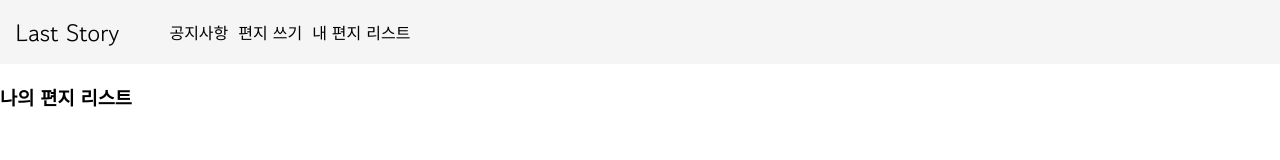
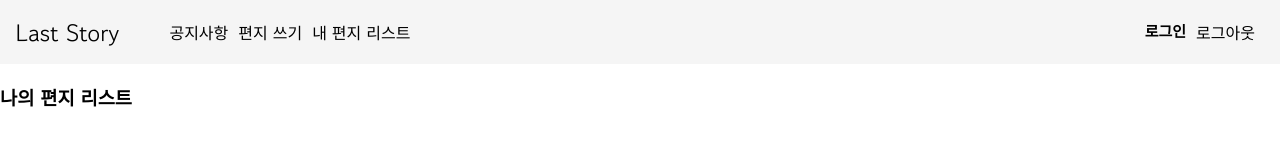
Before and after one commit to lstar2397/laststory, a website: page frontend/view/myLetterList.html in a window 1280 px wide. Drawn offline with Linux system fonts and the light colour scheme.

Commit message:
login, logout  html에 버튼 추가

```diff
--- a/frontend/public/css/letterWrite.css
+++ b/frontend/public/css/letterWrite.css
@@ -131,3 +131,15 @@ input[type="submit"] {
     cursor: pointer;
     margin-right: 10px;
 }
+
+#login-box {
+    position: relative;
+    display: flex;
+    margin-left: auto;
+}
+
+.login-btn {
+    font-size: 15px;
+    font-weight: bold;
+    cursor: pointer;
+}
--- a/frontend/public/css/myLetterList.css
+++ b/frontend/public/css/myLetterList.css
@@ -28,3 +28,15 @@ a {
     display: flex;
     list-style: none;
 }
+
+#login-box {
+    position: relative;
+    display: flex;
+    margin-left: auto;
+}
+
+.login-btn {
+    font-size: 15px;
+    font-weight: bold;
+    cursor: pointer;
+}
--- a/frontend/view/myLetterList.html
+++ b/frontend/view/myLetterList.html
@@ -22,6 +22,14 @@
                 <li><a href="myLetterList ">내 편지 리스트</a></li>
             </ul>
         </nav>
+        <div id="login-box">
+            <div id="login-button" class="login-btn">
+              <a href="login">로그인</a>
+            </div>
+            <div id="logout-button" class="logout-btn">
+              <a href="logout">로그아웃</a>
+            </div>
+          </div>
     </div>
     <div id="menu-select-container">
         <h3>나의 편지 리스트</h3>
```
Also changed, not shown: frontend/view/letterWrite.html (+8 -0 lines).
